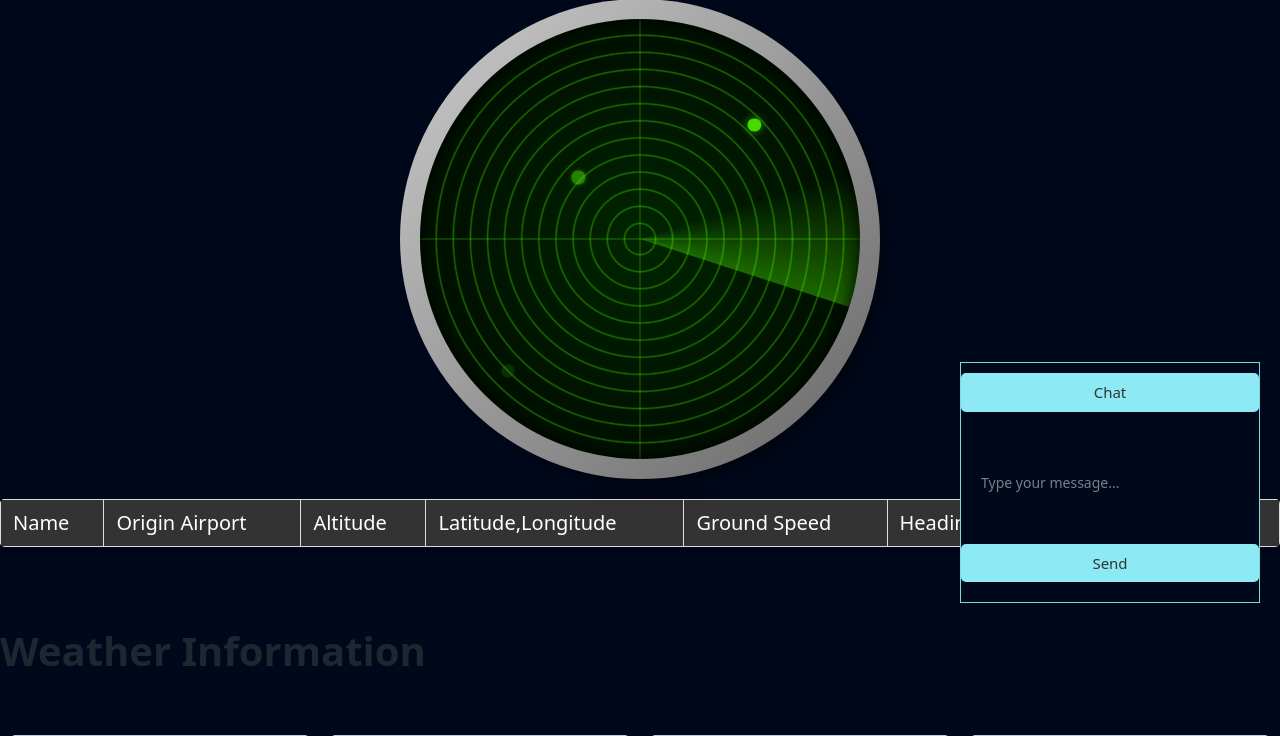
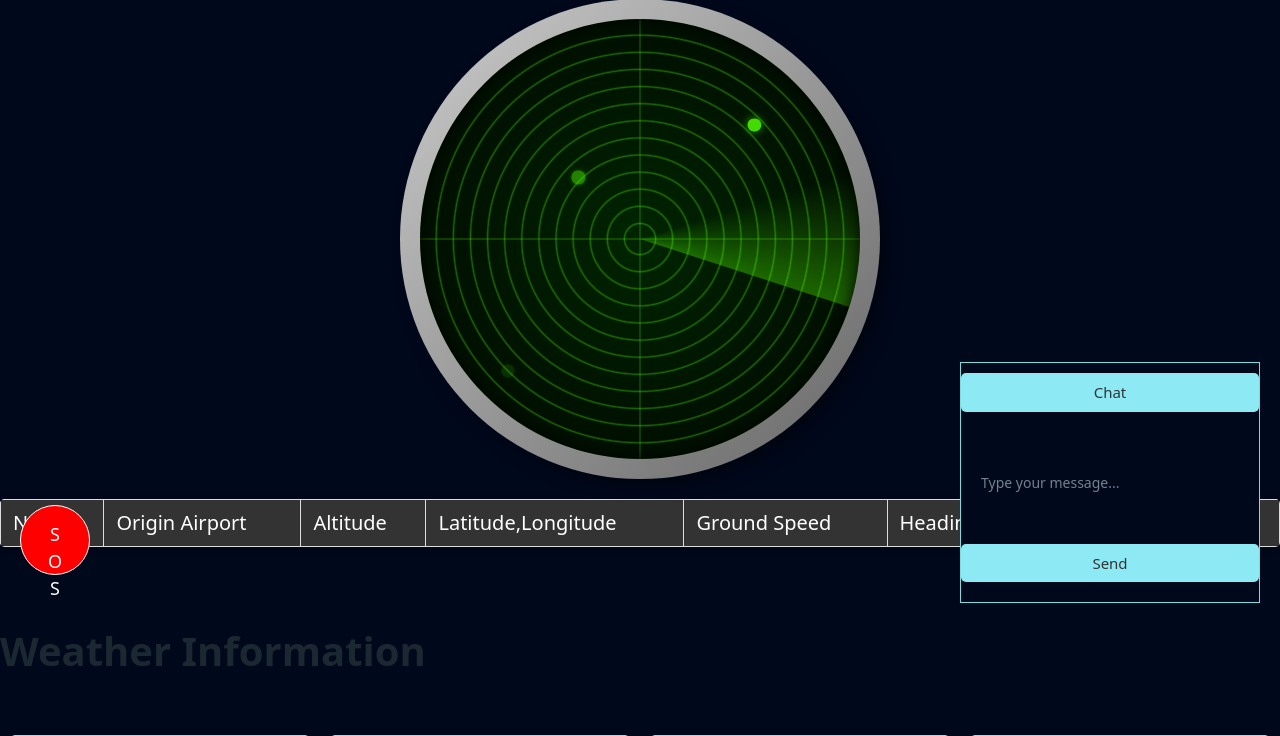
Before and after one commit to DebosmitaBedajna/ATMS, a Flask app: template OATMS/templates/dashboard.html in a window 1280 px wide. Shown: the part 189-925 px from the top of the page. Run offline with Flask 3, Linux system fonts and the light colour scheme; the template is opened without the code that fills it: values that come from a table or form of the project are taken from there, others are empty; some libraries are stand-ins or nearby versions.

Commit message:
Positions fixed

```diff
--- a/OATMS/app.py
+++ b/OATMS/app.py
@@ -12,7 +12,7 @@ from flask_socketio import SocketIO, emit
 api = FlightRadar24API()
 
 app = Flask(__name__, static_url_path='/static')
-app.config['SQLALCHEMY_DATABASE_URI'] = 'sqlite:////home/debosmitabedajna/Desktop/bkatms/OATMS/instance/users.db'
+app.config['SQLALCHEMY_DATABASE_URI'] = 'sqlite:///users.db'
 db = SQLAlchemy(app)
 migrate = Migrate(app, db)
 app.secret_key = 'secretivekeyagain'
--- a/OATMS/static/css/dashboard.css
+++ b/OATMS/static/css/dashboard.css
@@ -260,20 +260,24 @@ body {
     background-color: transparent;
   }
 }
+
 #emergencyButton {
   background-color: red;
   color: white;
   border: none;
-  padding: 10px 20px;
   border-radius: 50%;
-  margin-bottom: 40vh;
+  padding: 15px 25px;
+  font-size: 18px;
   cursor: pointer;
-  height: 150px;
-  width: 150px;
+  height: 70px;
+  width: 70px;
+  border: solid 1px white;
+}
+
+.em {
+  position: fixed;
+  bottom: 2vh;
+  left: 20px;
   z-index: 2;
+  background-color: transparent;
 }
-.em{
-  float: left;
-  position: fixed;
-  margin-bottom: 2vh;
-}
```
Also changed, not shown: OATMS/instance/users.db.
